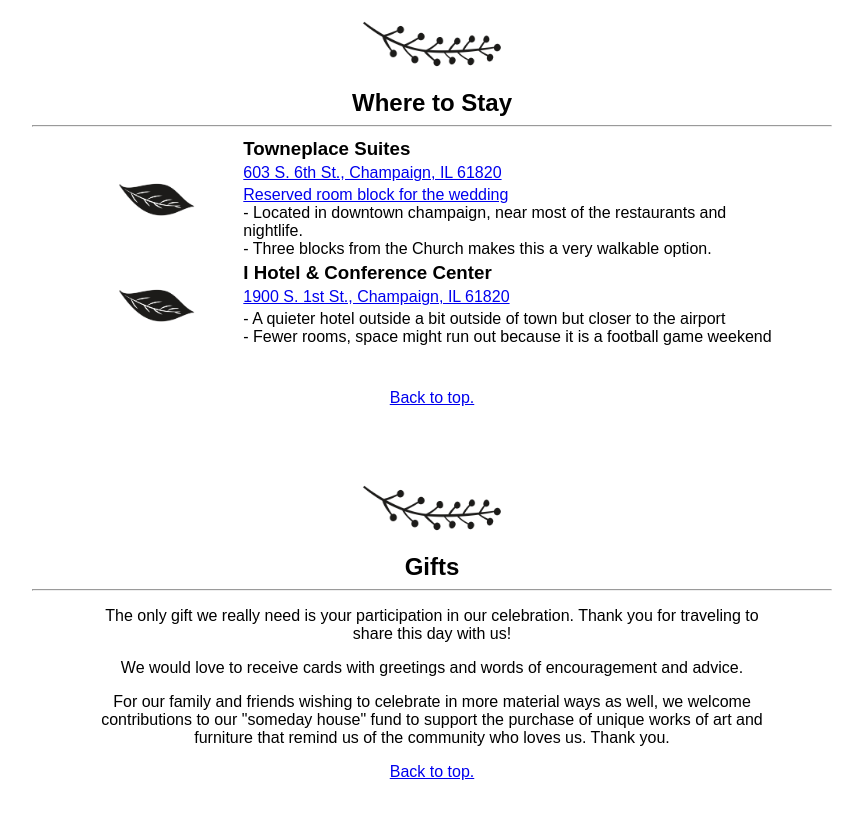
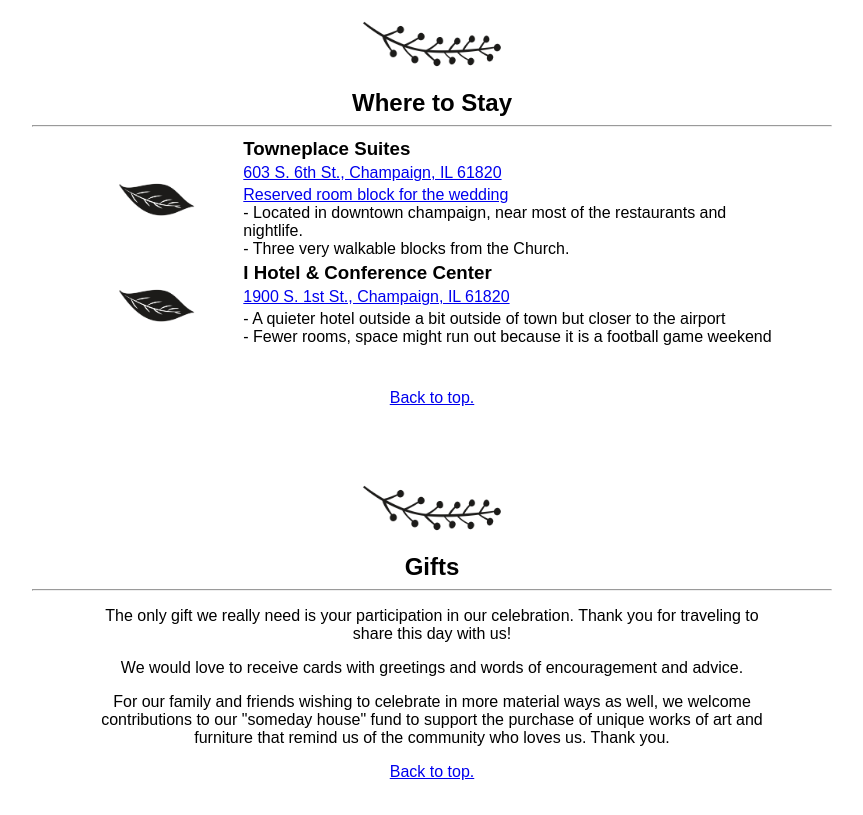
Before and after one commit to olivia-and-max-2023/olivia-and-max-2023.github.io, a plain HTML site: page index.html in a window 1280 px wide. Shown: the part 1315-2130 px from the top of the page, without its empty margins (208-1071 px from the left). Drawn offline with Linux system fonts and the light colour scheme.

Commit message:
Update index.html

```diff
--- a/index.html
+++ b/index.html
@@ -172,7 +172,7 @@
                         <br/>
                         - Located in downtown champaign, near most of the restaurants and nightlife.
                         <br/>
-                        - Three blocks from the Church makes this a very walkable option.
+                        - Three very walkable blocks from the Church.
                     </p></td>
                 </tr>
                 <tr>
```
